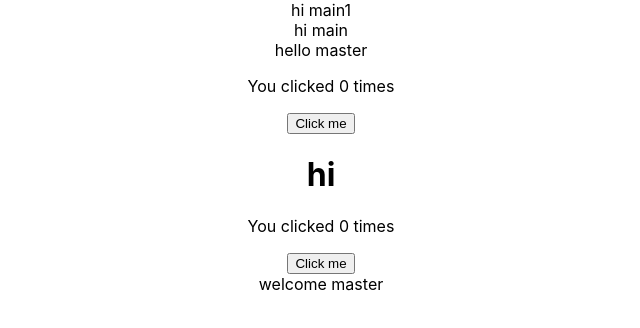
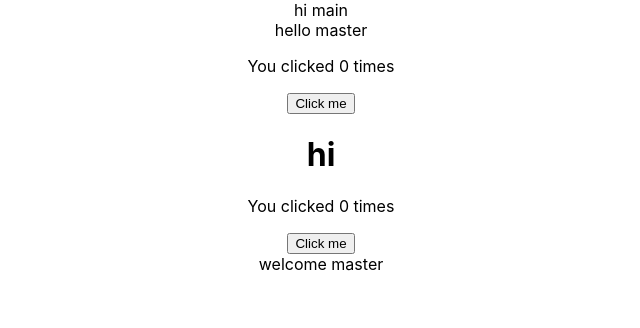
Before and after one commit to Mohamed-HAZAMI/testme, a React (Create React App) app: page / in a window 1280 px wide. Shown: the top 328 px of the page, without its empty margins (319-959 px from the left). Built offline with nearby package versions, Linux system fonts and the light colour scheme.

Commit message:
add main test

```diff
--- a/src/App.js
+++ b/src/App.js
@@ -5,7 +5,6 @@
 function App() {
   return (
     <div className="App">
-      <div>hi main1</div>
       <div>hi main</div>
        <div>hello master</div>
        <MyComponent/>
```
